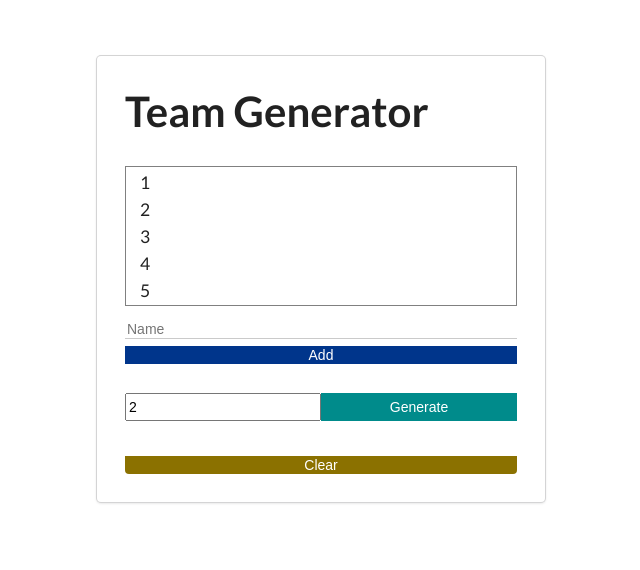
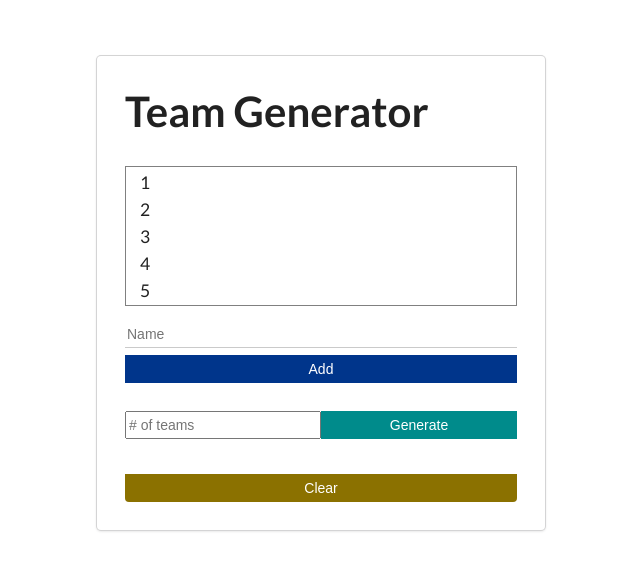
Before and after one commit to michalpluzek/angular-team-generator, an Angular app: page / in a window 1280 px wide. Shown: the top 570 px of the page, without its empty margins (319-959 px from the left). Built offline with nearby package versions, Linux system fonts and the light colour scheme.

Commit message:
feat: Add second error msg, fix placeholder

```diff
--- a/src/app/app.component.css
+++ b/src/app/app.component.css
@@ -23,6 +23,7 @@
   margin-right: 0.5rem;
   width: 100%;
   display: flex;
+  height: 2rem;
 }
 
 .add-members-container button {
@@ -33,12 +34,18 @@
   cursor: pointer;
   background-color: rgb(0, 53, 139);
   margin-top: 0.5rem;
+  height: 2rem;
+}
+
+.add-members-container p {
+  width: 100%;
 }
 
 .generate-teams-container {
   margin: 2rem 0;
   display: flex;
-  height: 2rem;
+  flex-wrap: wrap;
+  min-height: 2rem;
 }
 
 .generate-teams-container button {
@@ -47,10 +54,16 @@
   border: none;
   color: white;
   cursor: pointer;
+  height: 2rem;
 }
 
 .generate-teams-container input {
   width: 50%;
+  height: 2rem;
+}
+
+.generate-teams-container p {
+  width: 100%;
 }
 
 .card {
@@ -60,6 +73,7 @@
 
 .error-msg {
   color: red;
+  font-weight: bold;
 }
 
 .container .clearBtn {
@@ -70,6 +84,7 @@
   cursor: pointer;
   background-color: rgb(139, 113, 0);
   margin-top: 0.5rem;
+  height: 2rem;
 }
 
 .teams-container {
--- a/src/app/app.component.html
+++ b/src/app/app.component.html
@@ -14,7 +14,9 @@
         (input)="checkErrorMsg()"
       />
       <button (click)="addMember()">Add</button>
-      <p *ngIf="errorMessage !== ''" class="error-msg">{{ errorMessage }}</p>
+      <p *ngIf="errorNameMessage !== ''" class="error-msg">
+        {{ errorNameMessage }}
+      </p>
     </div>
 
     <div class="generate-teams-container">
@@ -22,10 +24,14 @@
         type="number"
         placeholder="# of teams"
         [(ngModel)]="numberOfTeams"
-        min="2"
+        (input)="checkErrorMsg()"
+        [min]="minNumberOfTeams"
         [max]="members.length"
       />
       <button (click)="generateTeams()">Generate</button>
+      <p *ngIf="errorNumberOfTeamsMessage !== ''" class="error-msg">
+        {{ errorNumberOfTeamsMessage }}
+      </p>
     </div>
 
     <button class="clearBtn" (click)="clear()">Clear</button>
--- a/src/app/app.component.ts
+++ b/src/app/app.component.ts
@@ -8,13 +8,15 @@ import { Component } from '@angular/core';
 export class AppComponent {
   newMemberName = '';
   members: string[] = ['1', '2', '3', '4', '5', '6', '7', '8', '9', '10', '11'];
-  numberOfTeams: number = 2;
+  numberOfTeams: number | '' = '';
   teams: string[][] = [];
-  errorMessage = '';
+  errorNameMessage = '';
+  errorNumberOfTeamsMessage = '';
+  minNumberOfTeams = 2;
 
   addMember() {
     if (this.newMemberName === '') {
-      this.errorMessage = "Name can't be empty";
+      this.errorNameMessage = "Name can't be empty.";
       return;
     }
     this.members.push(this.newMemberName);
@@ -24,16 +26,20 @@ export class AppComponent {
   clear() {
     this.newMemberName = '';
     this.members = [];
-    this.numberOfTeams = 0;
+    this.numberOfTeams = '';
     this.teams = [];
-    this.errorMessage = '';
+    this.errorNameMessage = '';
+    this.errorNumberOfTeamsMessage = '';
   }
 
   generateTeams() {
+    if (this.numberOfTeams < 2) {
+      this.errorNumberOfTeamsMessage = 'There must be at least 2 teams.';
+    }
     const memberList = [...this.members];
-    const memberInTeams = memberList.length / this.numberOfTeams;
+    const memberInTeams = memberList.length / Number(this.numberOfTeams);
     let teamsWithMaxMember = Math.round(
-      (memberInTeams - Math.floor(memberInTeams)) * this.numberOfTeams
+      (memberInTeams - Math.floor(memberInTeams)) * Number(this.numberOfTeams)
     );
 
     for (let i = 0; i < this.numberOfTeams; i++) {
@@ -56,6 +62,7 @@ export class AppComponent {
   }
 
   checkErrorMsg() {
-    if (this.newMemberName.length > 0) this.errorMessage = '';
+    if (this.newMemberName.length > 0) this.errorNameMessage = '';
+    if (this.newMemberName.length > 0) this.errorNumberOfTeamsMessage = '';
   }
 }
```
